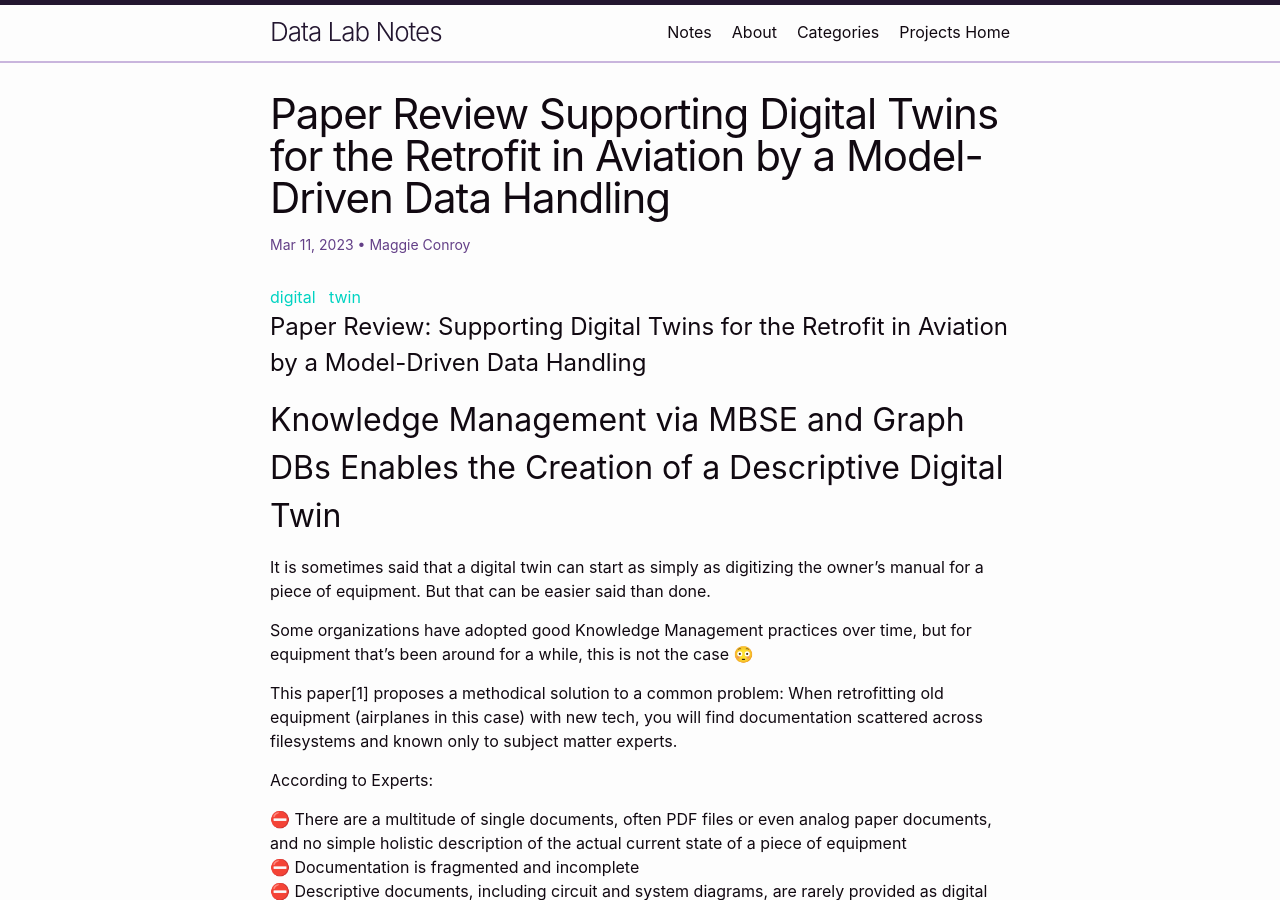
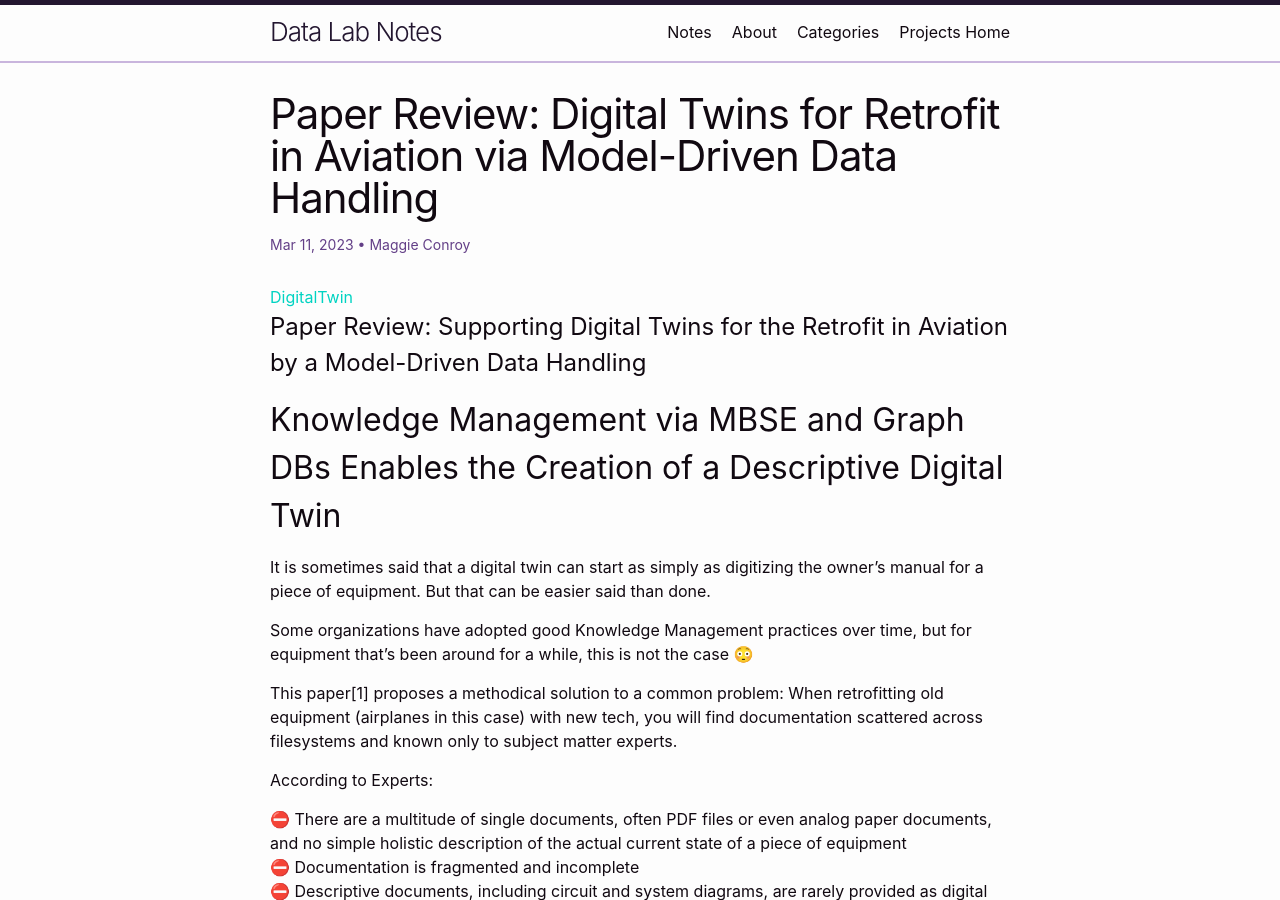
Before and after one commit to MKS310/datalabnotes, a Jekyll site: the page built from _posts/2023-03-11-31-Digital-Twins-KM-CRISPDM.md, in a window 1280 px wide and 900 px high. Built offline with Jekyll 4.4.1, drawn with Linux system fonts in a browser that asks for light colours.

Commit message:
Update Note

```diff
--- a/_posts/2023-03-11-31-Digital-Twins-KM-CRISPDM.md
+++ b/_posts/2023-03-11-31-Digital-Twins-KM-CRISPDM.md
@@ -1,7 +1,7 @@
 ---
-title: "Paper Review Supporting Digital Twins for the Retrofit in Aviation by a Model-Driven Data Handling"
+title: "Paper Review: Digital Twins for Retrofit in Aviation via Model-Driven Data Handling"
 author: Maggie Conroy
-categories: digital twin
+categories: DigitalTwin
 layout: post
 ---
 
```
